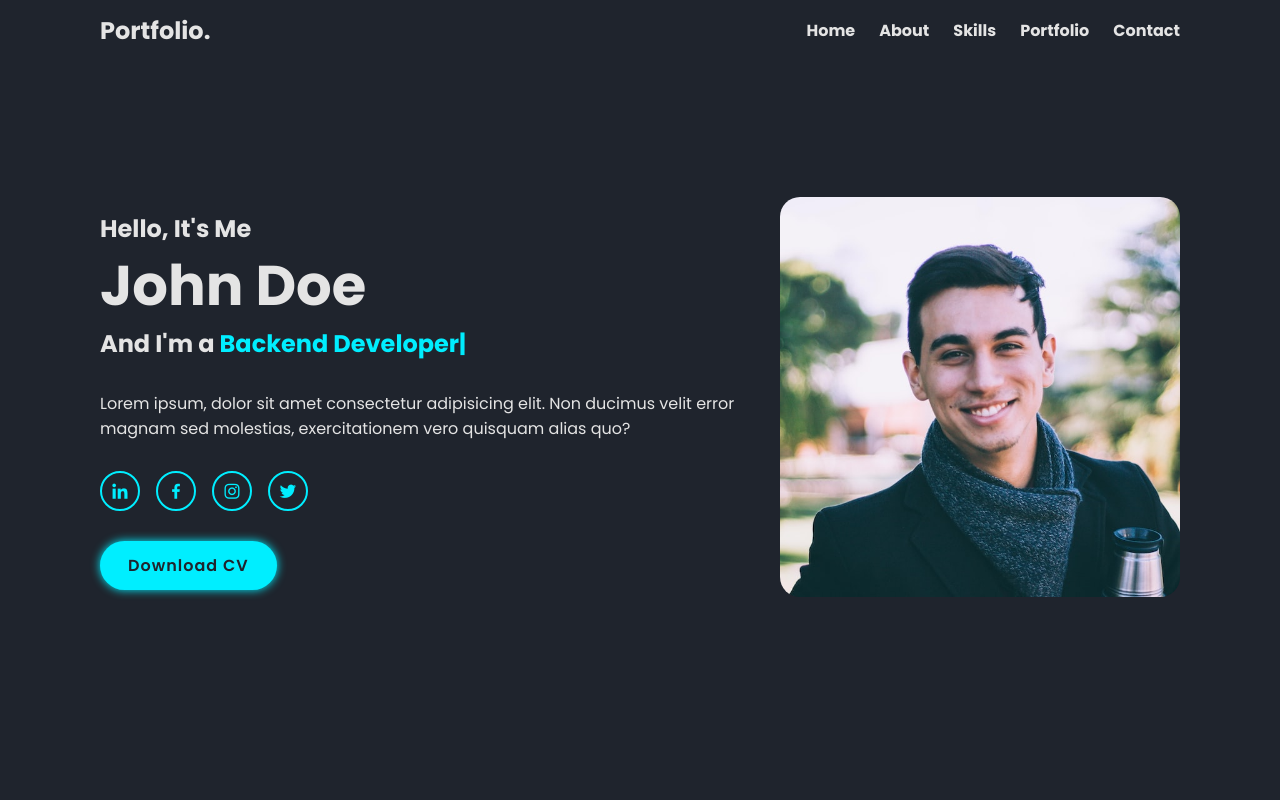
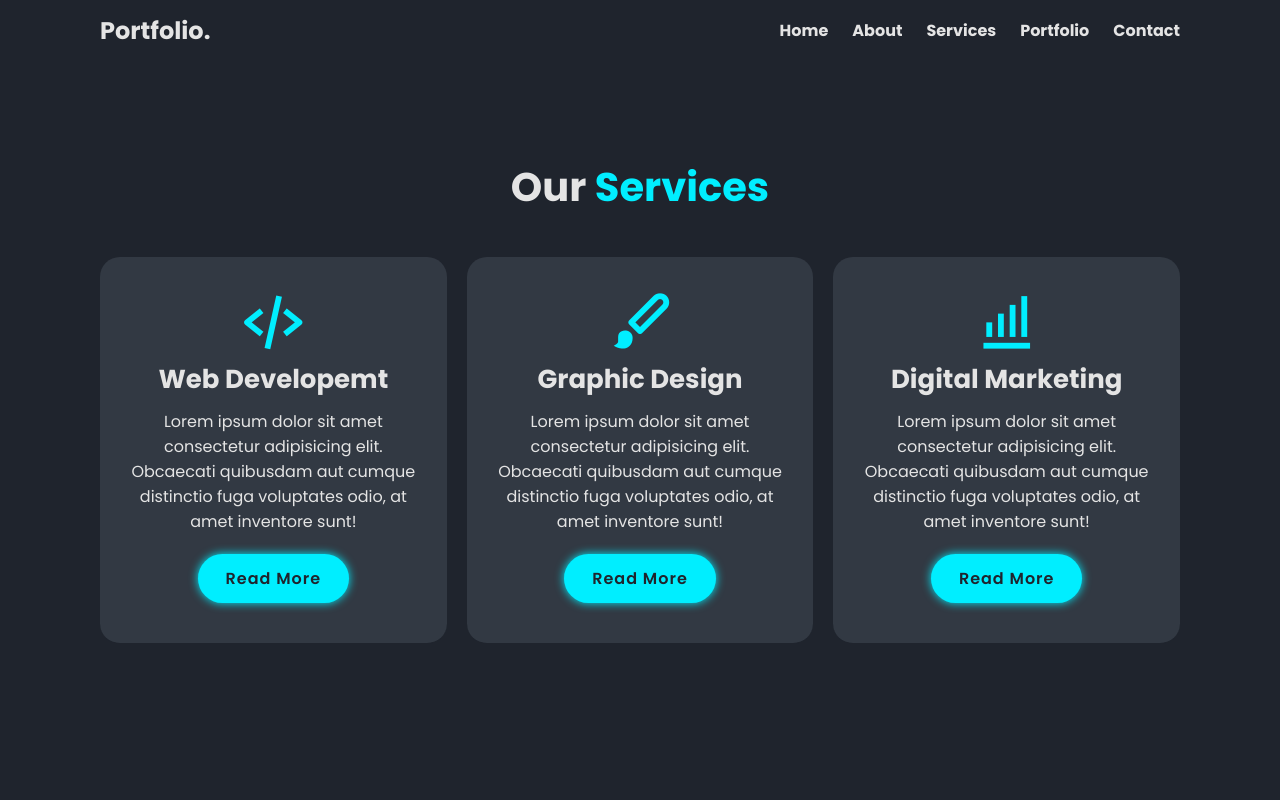
Before and after one commit to lipex360x/portsass, a website built with Vite: page index.html in a window 1280 px wide. Shown: the top 800 px of the page. Built offline with nearby package versions, Linux system fonts and the light colour scheme.

Commit message:
services

```diff
--- a/index.html
+++ b/index.html
@@ -17,14 +17,14 @@
         <nav>
           <a href="#" class="navigation" data-target="hero" style="--i:1;" class="active">Home</a>
           <a href="#" class="navigation" data-target="about" style="--i:2;">About</a>
-          <a href="#" style="--i:3;">Skills</a>
+          <a href="#" class="navigation" data-target="services" style="--i:3;">Services</a>
           <a href="#" style="--i:4;">Portfolio</a>
           <a href="#" style="--i:5;">Contact</a>
         </nav>
       </div>
     </header>
 
-    <section class="hero" id="hero">
+    <section id="hero">
       <div class="container">
 
         <div>
@@ -70,8 +70,38 @@
       </div>
     </section>
 
-    <section >
+    <section id="services">
+      <div class="container">
+        <h2 class="heading">Our <span>Services</span></h2>
 
+        <div class="services-container">
+          <div class="box">
+            <i class="bx bx-code-alt"></i>
+
+            <h3>Web Developemt</h3>
+            <p>Lorem ipsum dolor sit amet consectetur adipisicing elit. Obcaecati quibusdam aut cumque distinctio fuga voluptates odio, at amet inventore sunt!</p>
+            <a href="#" class="btn">Read More</a>
+          </div>
+
+          <div class="box">
+            <i class="bx bxs-paint"></i>
+
+            <h3>Graphic Design</h3>
+            <p>Lorem ipsum dolor sit amet consectetur adipisicing elit. Obcaecati quibusdam aut cumque distinctio fuga voluptates odio, at amet inventore sunt!</p>
+            <a href="#" class="btn">Read More</a>
+          </div>
+
+          <div class="box">
+            <i class="bx bx-bar-chart-alt"></i>
+
+            <h3>Digital Marketing</h3>
+            <p>Lorem ipsum dolor sit amet consectetur adipisicing elit. Obcaecati quibusdam aut cumque distinctio fuga voluptates odio, at amet inventore sunt!</p>
+            <a href="#" class="btn">Read More</a>
+          </div>
+
+        </div>
+
+      </div>
     </section>
 
     <script type="module" src="/src/main.ts"></script>
--- a/src/styles/base/reset.scss
+++ b/src/styles/base/reset.scss
@@ -6,6 +6,7 @@
   &::after {
     box-sizing: inherit;
   };
+  color: $white;
 
   box-sizing: border-box;
   text-decoration: none;
--- a/src/styles/base/tokens.scss
+++ b/src/styles/base/tokens.scss
@@ -1,5 +1,5 @@
 .heading {
-  color: $white;
+  font-size: 4.0rem;
 
   span {
     color: $lightblue;
--- a/src/styles/components/about.scss
+++ b/src/styles/components/about.scss
@@ -1,11 +1,11 @@
 #about {
   background: $grey;
   display: flex;
-  color: $white;
+
+  display: none;
 
   .container {
     display: flex;
-    height: 100vh;
     justify-content: center;
     align-items: center;
     gap: 4rem;
@@ -14,12 +14,7 @@
       width: 50vh;
     }
 
-    .heading {
-      font-size: 4.0rem;
-    }
-
     .about-content {
-
       display: flex;
       flex-direction: column;
       gap: 2rem;
--- a/src/styles/components/header.scss
+++ b/src/styles/components/header.scss
@@ -15,7 +15,6 @@ header {
 
     > a {
       display: inline-block;
-      color: $white;
       font-size: 2.4rem;
       font-weight: bold;
       cursor: default;
@@ -25,7 +24,6 @@ header {
 
     .menu-icon {
       font-size: 3.6rem;
-      color: $white;
       display: none;
     }
 
@@ -35,7 +33,6 @@ header {
       gap: 24px;
 
       a {
-        color: $white;
         font-weight: bold;
 
         $delay: calc(0.1s * var(--i));
--- a/src/styles/components/hero.scss
+++ b/src/styles/components/hero.scss
@@ -1,9 +1,10 @@
-.hero {
+#hero {
+  display: none;
+
   .container {
     display: flex;
     justify-content: space-between;
     align-items: center;
-    color: $white;
     height: 100vh;
 
     h1 {
--- a/src/styles/components/index.scss
+++ b/src/styles/components/index.scss
@@ -1,3 +1,4 @@
 @import 'header';
 @import 'hero';
 @import 'about';
+@import 'services';
--- /dev/null
+++ b/src/styles/components/services.scss
@@ -0,0 +1,47 @@
+#services {
+  .container {
+    display: flex;
+    flex-direction: column;
+    justify-content: center;
+    align-items: center;
+    height: 100vh;
+    gap: 4rem;
+
+    .services-container {
+      display: flex;
+      justify-content: center;
+      align-items: center;
+      flex-wrap: wrap;
+      gap: 2rem;
+
+      .box {
+        flex: 1 1 30rem;
+        gap: 2rem;
+        background: $grey;
+        padding: 30px 20px 40px;
+        border-radius: 20px;
+        text-align: center;
+        border-bottom: 1px solid $darkblue;
+        transition: .3s ease;
+
+        &:hover {
+          border-color: $lightblue;
+          // transform: scale(1.02);
+        }
+
+        i {
+          font-size: 7rem;
+          color: $lightblue
+        }
+
+        h3 {
+          font-size: 2.6rem;
+        }
+
+        p {
+          margin: 10px 0 20px;
+        }
+      }
+    }
+  }
+}
```
Also changed, not shown: README.md.
